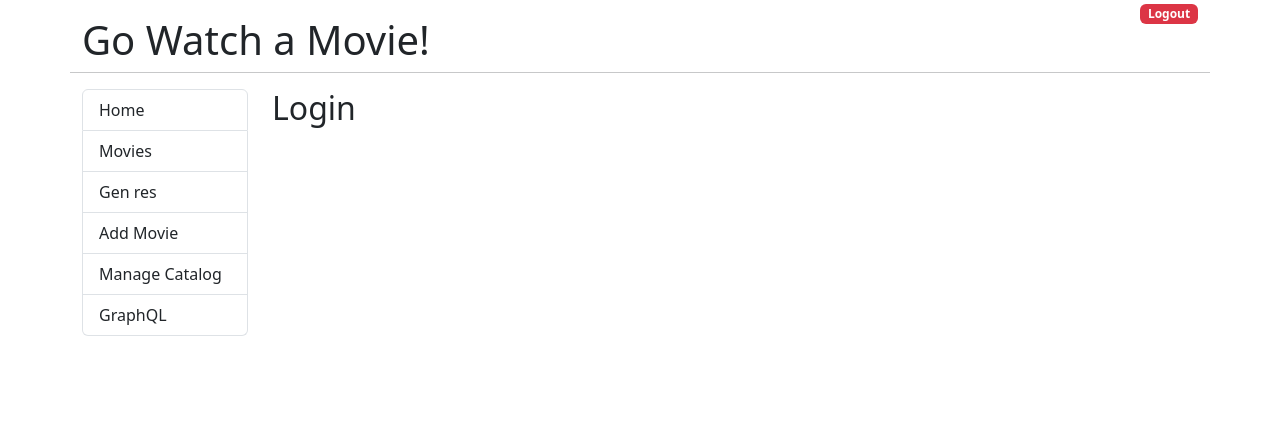
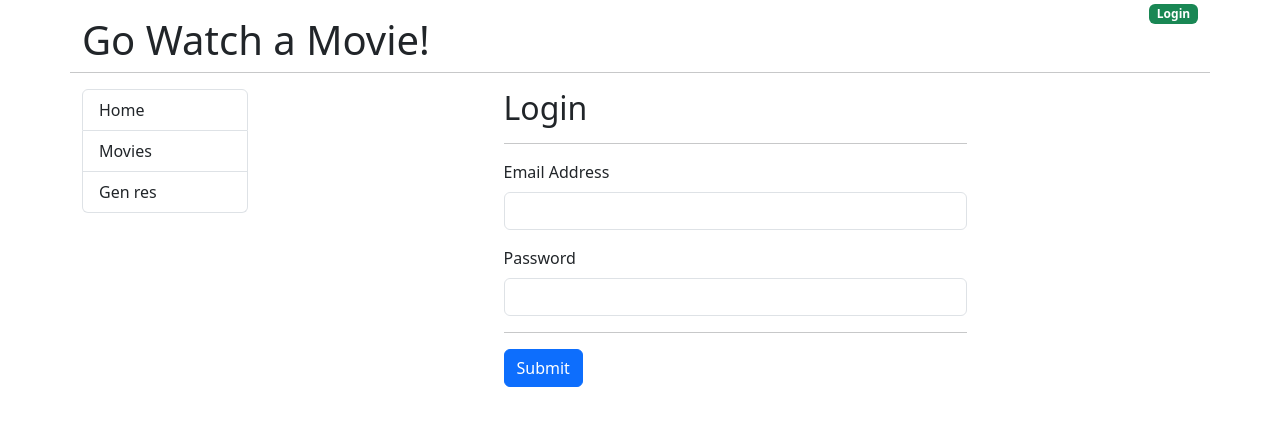
Before and after one commit to beginoffile/go.demo-movies-front-end, a React (Create React App) app: page /login in a window 1280 px wide. Shown: the top 426 px of the page. Built offline with nearby package versions, Linux system fonts and the light colour scheme.

Commit message:
initial commit

```diff
--- a/package.json
+++ b/package.json
@@ -2,6 +2,7 @@
   "name": "go-movies-front-end",
   "version": "0.1.0",
   "private": true,
+  "proxy":"http://localhost:8080",
   "dependencies": {
     "@testing-library/jest-dom": "^5.17.0",
     "@testing-library/react": "^13.4.0",
--- a/public/index.html
+++ b/public/index.html
@@ -1,5 +1,5 @@
 <!DOCTYPE html>
-<html lang="en">
+<html lang="es">
   <head>
     <meta charset="utf-8" />
     <link rel="icon" href="%PUBLIC_URL%/favicon.ico" />
--- a/src/App.js
+++ b/src/App.js
@@ -1,10 +1,20 @@
-import { Link, Outlet } from 'react-router-dom';
+import { Link, Outlet, useNavigate } from 'react-router-dom';
 import { useState } from 'react';
+import Alert from './components/alert';
 
 
 function App() {
 
-  const [jwtToken, setJwtToken] = useState("abc");
+  const [jwtToken, setJwtToken] = useState("");
+  const [alertMessage, setAlertMessage] = useState("");
+  const [alertClassName, setAlertClassName] = useState("d-none");
+
+  const navigate = useNavigate();
+
+  const logOut = () =>{
+    setJwtToken("");
+    navigate("/login")
+  }
 
   return (
     <div className="container">
@@ -14,8 +24,8 @@ function App() {
         </div>
         <div className="col text-end">
           {jwtToken===""
-          ? <Link to="#!"><span className="badge bg-success">Login</span></Link>
-          : <a href="#!"><span className="badge bg-danger">Logout</span></a>
+          ? <Link to="/login"><span className="badge bg-success">Login</span></Link>
+          : <a href="#!" onClick={logOut}><span className="badge bg-danger">Logout</span></a>
           }
         </div>
         <hr className="mb-3"/>
@@ -42,7 +52,15 @@ function App() {
         </div>
 
         <div className="col-md-10">
-          <Outlet/>
+          <Alert
+           message ={alertMessage}
+           className={alertClassName}
+          />
+          <Outlet context={{
+            jwtToken, setJwtToken,
+            setAlertClassName,
+            setAlertMessage
+          }}/>
         </div>
 
       </div>
--- /dev/null
+++ b/src/components/alert.js
@@ -0,0 +1,9 @@
+const Alert = (props)=>{
+    return (
+        <div className={"alert " + props.className} role="alert">
+            {props.message}
+        </div>
+    )
+}
+
+export default Alert;
--- /dev/null
+++ b/src/components/forms/input.js
@@ -0,0 +1,25 @@
+import { forwardRef } from "react";
+
+const Input = forwardRef((props, ref) => {
+    return (
+        <div className="mb-3">
+            <label htmlFor={props.name} className="form-label">
+                {props.title}
+            </label>
+            <input
+            type={props.type}
+            className={props.className}
+            id={props.id}
+            ref={ref}
+            name={props.name}
+            placeholder={props.placeholder}
+            onChange={props.onChange}
+            autoComplete={props.autoComplete}
+            value={props.value}
+            />
+            <div className={props.errorDiv}>{props.errorMsg}</div>
+        </div>
+    )
+});
+
+export default Input;
--- a/src/components/login.js
+++ b/src/components/login.js
@@ -1,9 +1,66 @@
+import { useState } from "react";
+import  Input  from "./forms/input";
+import { useNavigate, useOutletContext } from "react-router-dom";
 
 const Login = () =>{
 
+    const [email, setEmail] = useState("");
+    const [password, setPassword] = useState("");
+
+    const {setJwtToken, setAlertMessage, setAlertClassName } = useOutletContext();
+
+    const navigate = useNavigate();
+
+
+
+    const handleSubmit = (e) =>{
+        e.preventDefault();
+        console.log("email/pass", email, password)
+
+        if (email === "admin@example.com"){
+            setJwtToken("abc");
+            setAlertClassName("d-none");
+            setAlertMessage("");
+            navigate("/");
+        }else{
+            setAlertClassName("alert-danger");
+            setAlertMessage("Invalid credentials");
+        }
+    }
+
     return(
-        <div>
+        <div className="col-md-6 offset-md-3">
             <h2>Login </h2>
+            <hr/>
+
+
+            <form onSubmit={handleSubmit}>
+                <Input
+                    title="Email Address"
+                    type="email"
+                    className="form-control"
+                    name="email"
+                    autoComplete="email-new"
+                    onChange={(e)=>{
+                        setEmail(e.target.value);
+                    }}
+                />
+
+                <Input
+                    title="Password"
+                    type="password"
+                    className="form-control"
+                    name="password"
+                    autoComplete="password-new"
+                    onChange={(e)=>{
+                        setPassword(e.target.value);
+                    }}
+                />
+
+                <hr/>
+                <input type="Submit" className="btn btn-primary"/>
+
+            </form>
 
         </div>
     )
--- a/src/components/movies.js
+++ b/src/components/movies.js
@@ -5,26 +5,53 @@ const Movies = () =>{
 
     const [movies, setMovies] = useState([]);
 
-    useEffect(() =>{
-        let movieList = [
-            {
-                id: 1,
-                title: "Hightlander",
-                release_date: '1986-03-07',
-                runtime: 116,
-                mpaa_rating: "R",
-                description: "Some Long description",
-            },
-            {
-                id: 2,
-                title: "Raiders of the lost Ark",
-                release_date: '1981-06-12',
-                runtime: 115,
-                mpaa_rating: "PG-13",
-                description: "Some Long description",
-            },
-        ];
-        setMovies(movieList);
+    // useEffect(() =>{
+    //     let movieList = [
+    //         {
+    //             id: 1,
+    //             title: "Hightlander",
+    //             release_date: '1986-03-07',
+    //             runtime: 116,
+    //             mpaa_rating: "R",
+    //             description: "Some Long description",
+    //         },
+    //         {
+    //             id: 2,
+    //             title: "Raiders of the lost Ark",
+    //             release_date: '1981-06-12',
+    //             runtime: 115,
+    //             mpaa_rating: "PG-13",
+    //             description: "Some Long description",
+    //         },
+    //     ];
+    //     setMovies(movieList);
+    // },[])
+
+    useEffect(() => {async function fetchData(){
+        const headers = new Headers();
+        headers.append("Content-Type", "application/json");
+
+
+        const requestOptions = {
+            method: "GET",
+            headers: headers,
+        }
+
+        try{
+            let response = await fetch(`http://localhost:8080/movies`, requestOptions);
+
+            let data = await response.json()
+
+
+
+            setMovies(data)
+        }catch(err){
+            console.log(err);
+        }
+
+
+    }
+    fetchData();
     },[])
 
     return(
```
